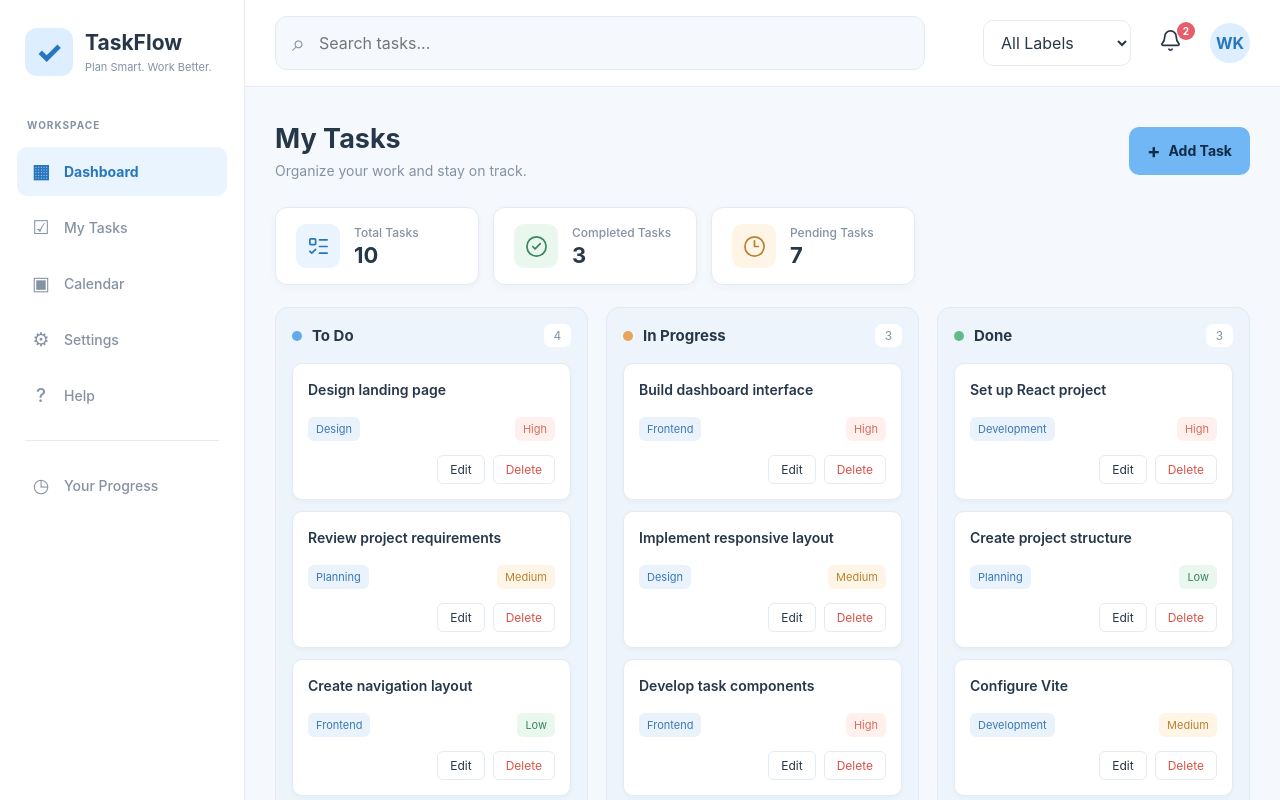
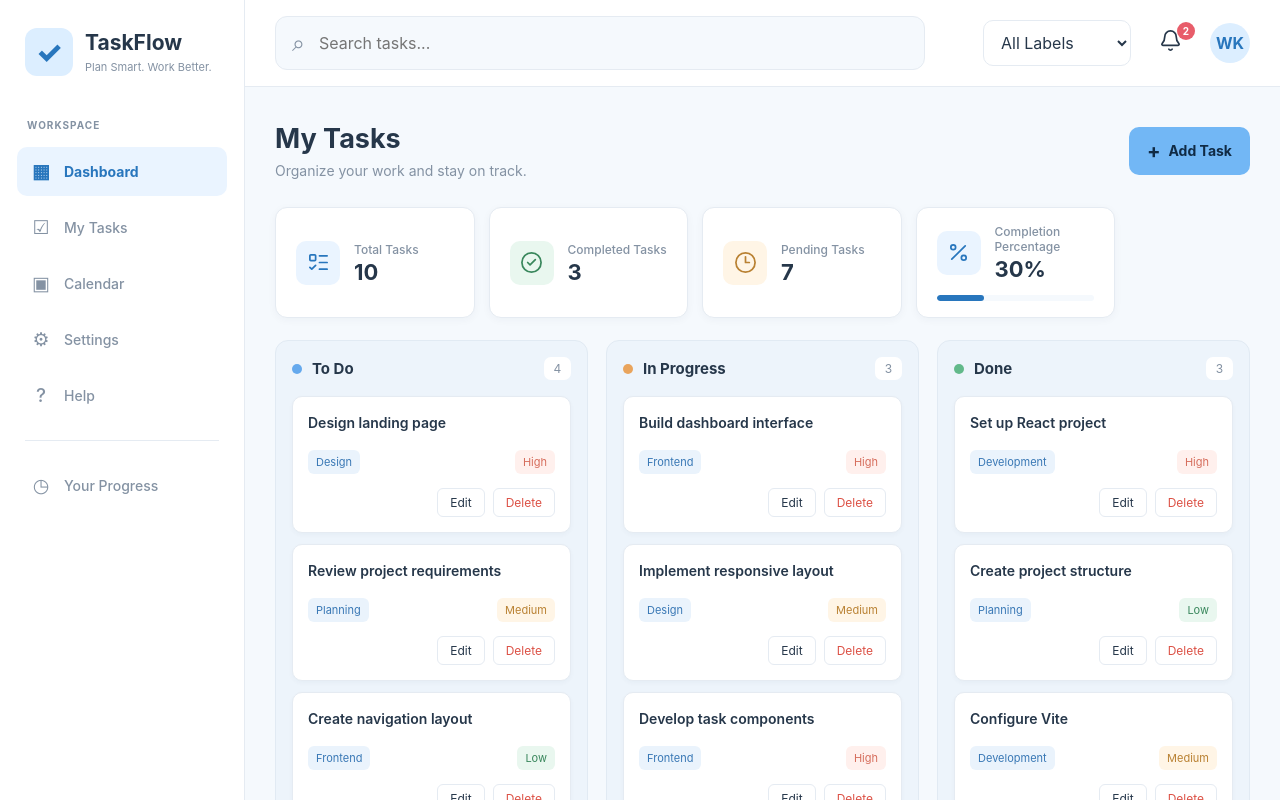
Before and after one commit to Edldev12/taskflow-team-board, a React (Vite) app: page / in a window 1280 px wide. Shown: the top 800 px of the page. Built offline with nearby package versions, Linux system fonts and the light colour scheme.

Commit message:
Calculate task completion percentage.

```diff
--- a/src/App.css
+++ b/src/App.css
@@ -193,7 +193,7 @@
   grid-template-columns: repeat(auto-fit, minmax(190px, 1fr));
   gap: 14px;
   width: 100%;
-  max-width: 640px;
+  max-width: 840px;
   margin-bottom: 22px;
 }
 
@@ -241,6 +241,27 @@
 .task-stats-card--pending .task-stats-icon {
   background: #fff5e6;
   color: #b98132;
+}
+
+.task-stats-card--with-progress {
+  display: grid;
+  grid-template-columns: 44px 1fr;
+}
+
+.task-stats-progress {
+  grid-column: 1 / -1;
+  height: 6px;
+  overflow: hidden;
+  border-radius: 999px;
+  background: var(--background);
+}
+
+.task-stats-progress span {
+  display: block;
+  height: 100%;
+  border-radius: inherit;
+  background: #2876bd;
+  transition: width 180ms ease;
 }
 
 .add-task-button {
@@ -491,6 +512,10 @@
 .app-layout[data-theme="dark"] .task-stats-card--pending .task-stats-icon {
   background: #514630;
   color: #f5d28c;
+}
+
+.app-layout[data-theme="dark"] .task-stats-progress span {
+  background: #72b7f5;
 }
 
 .app-layout[data-theme="dark"] .task-column {
--- a/src/App.jsx
+++ b/src/App.jsx
@@ -1,6 +1,6 @@
 
 import { useEffect, useRef, useState } from "react";
-import { CircleCheck, Clock3, ListTodo } from "lucide-react";
+import { CircleCheck, Clock3, ListTodo, Percent } from "lucide-react";
 import Header from "./components/Header";
 import TaskColumn from "./components/TaskColumn";
 import TaskStatsCard from "./components/TaskStatsCard";
@@ -222,6 +222,10 @@ function App() {
         : total,
     0
   );
+  const completionPercentage =
+    totalTaskCount === 0
+      ? 0
+      : Math.round((completedTaskCount / totalTaskCount) * 100);
 
   useEffect(() => {
     if (!taskAnnouncement) return;
@@ -677,6 +681,13 @@ function App() {
               icon={Clock3}
               variant="pending"
             />
+            <TaskStatsCard
+              label="Completion Percentage"
+              count={`${completionPercentage}%`}
+              icon={Percent}
+              variant="completion"
+              progress={completionPercentage}
+            />
           </div>
 
           {/*
--- a/src/components/TaskStatsCard.jsx
+++ b/src/components/TaskStatsCard.jsx
@@ -1,9 +1,17 @@
 import { ListTodo } from "lucide-react";
 
-function TaskStatsCard({ label, count, icon: Icon = ListTodo, variant }) {
+function TaskStatsCard({
+  label,
+  count,
+  icon: Icon = ListTodo,
+  variant,
+  progress,
+}) {
   return (
     <section
-      className={`task-stats-card${variant ? ` task-stats-card--${variant}` : ""}`}
+      className={`task-stats-card${variant ? ` task-stats-card--${variant}` : ""}${
+        progress !== undefined ? " task-stats-card--with-progress" : ""
+      }`}
       role="group"
       aria-label={label}
     >
@@ -14,6 +22,18 @@ function TaskStatsCard({ label, count, icon: Icon = ListTodo, variant }) {
         <p>{label}</p>
         <strong>{count}</strong>
       </div>
+      {progress !== undefined && (
+        <div
+          className="task-stats-progress"
+          role="progressbar"
+          aria-label="Task completion"
+          aria-valuemin={0}
+          aria-valuemax={100}
+          aria-valuenow={progress}
+        >
+          <span style={{ width: `${progress}%` }} />
+        </div>
+      )}
     </section>
   );
 }
```
Also changed, not shown: 1 other file (tests, documents, lock files or other folders).
